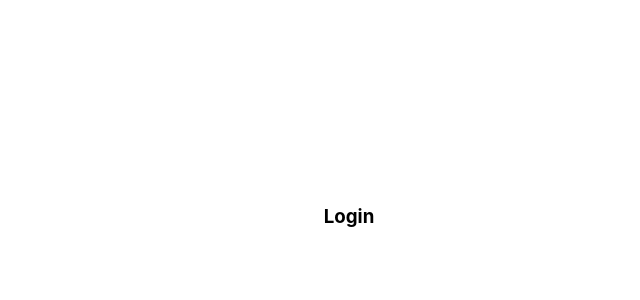
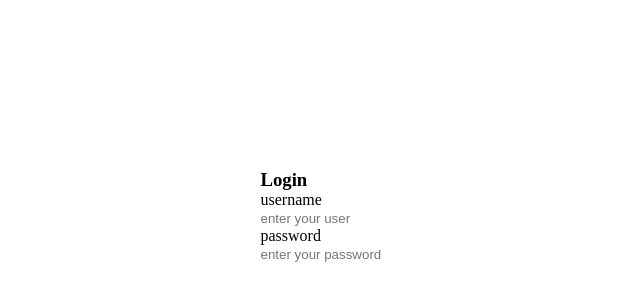
Before and after one commit to felipendelicia/notes-app, a React (Create React App) app in the folder client/: page /login in a window 1280 px wide. Shown: the part 184-484 px from the top of the page, without its empty margins (291-931 px from the left). Built offline with nearby package versions, Linux system fonts and the light colour scheme.

Commit message:
feat: input component

```diff
--- /dev/null
+++ b/client/src/components/Input.tsx
@@ -0,0 +1,11 @@
+import { IInputProps } from "../types/props";
+import '../styles/Input.css'
+
+export default function Input(props: IInputProps) {
+  return (
+    <div className="input-component">
+      <p>{props.label}</p>
+      <input className='input-component' type={props.type} placeholder={props.placeholder} />
+    </div>
+  )
+}
--- a/client/src/components/LoginPopup.tsx
+++ b/client/src/components/LoginPopup.tsx
@@ -1,11 +1,14 @@
 import '../styles/LoginPopup.css'
+import Input from './Input'
 
 export default function LoginPopup() {
   return (
     <div className="loginpopup-component">
-        <div className='login-popup'>
-            <h3>Login</h3>
-        </div>
+      <div className='login-popup'>
+        <h3>Login</h3>
+        <Input type='text' placeholder='enter your user' label='username'/>
+        <Input type='password' placeholder='enter your password' label='password'/>
+      </div>
     </div>
   )
 }
--- a/client/src/index.css
+++ b/client/src/index.css
@@ -1,8 +1,3 @@
-* {
-    margin: 0;
-    padding: 0;
-}
-
 .App {
     width: 100vw;
     height: 100vh;
--- a/client/src/normalize.css
+++ b/client/src/normalize.css
@@ -0,0 +1,9 @@
+* {
+    margin: 0;
+    padding: 0;
+}
+
+input {
+    border: inherit;
+    background-color: inherit;
+}
--- /dev/null
+++ b/client/src/styles/Input.css
@@ -0,0 +1,3 @@
+.input-component {
+
+}
--- /dev/null
+++ b/client/src/types/props.d.ts
@@ -0,0 +1,5 @@
+export interface IInputProps {
+    type: string,
+    placeholder: string | undefined,
+    label: string | undefined
+}
--- a/client/src/var.css
+++ b/client/src/var.css
@@ -1,13 +1,4 @@
-body {
-  margin: 0;
-  font-family: -apple-system, BlinkMacSystemFont, 'Segoe UI', 'Roboto', 'Oxygen',
-    'Ubuntu', 'Cantarell', 'Fira Sans', 'Droid Sans', 'Helvetica Neue',
-    sans-serif;
-  -webkit-font-smoothing: antialiased;
-  -moz-osx-font-smoothing: grayscale;
+:root {
+  --main-color: #90adff;
+  --secondary-color: #2a4590
 }
-
-code {
-  font-family: source-code-pro, Menlo, Monaco, Consolas, 'Courier New',
-    monospace;
-}
```
